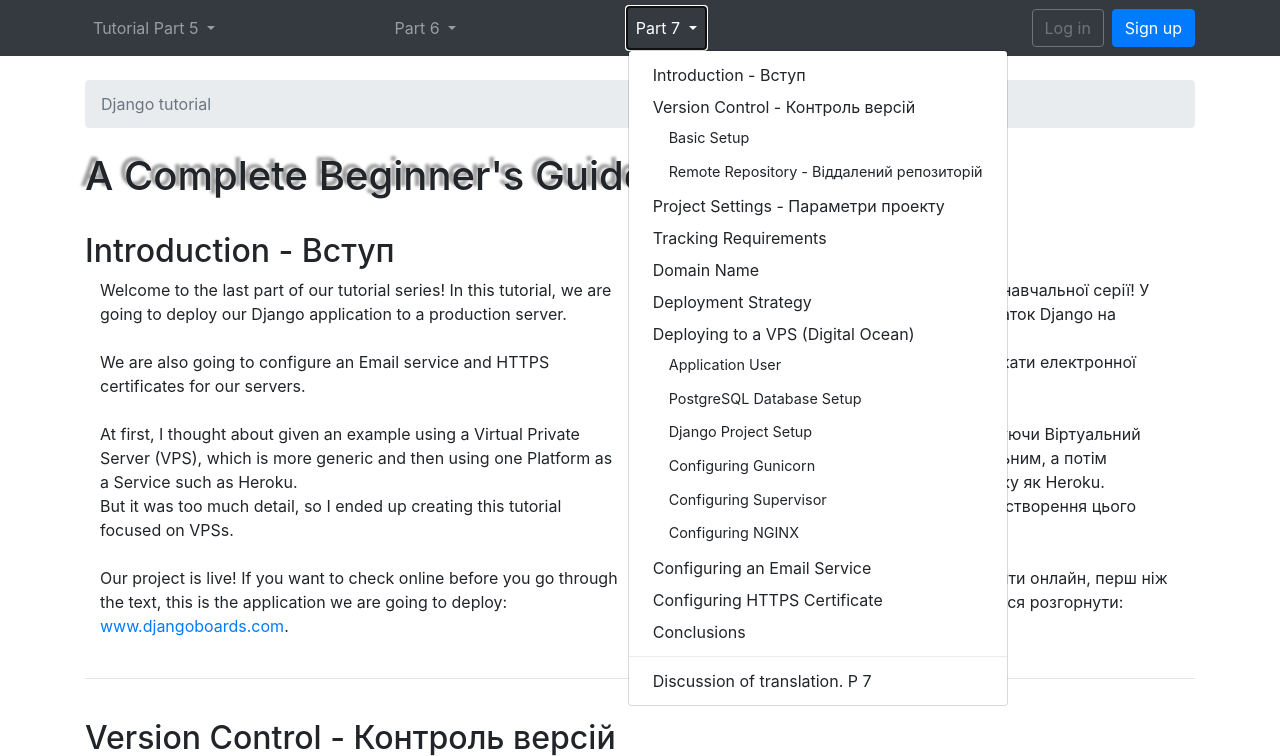
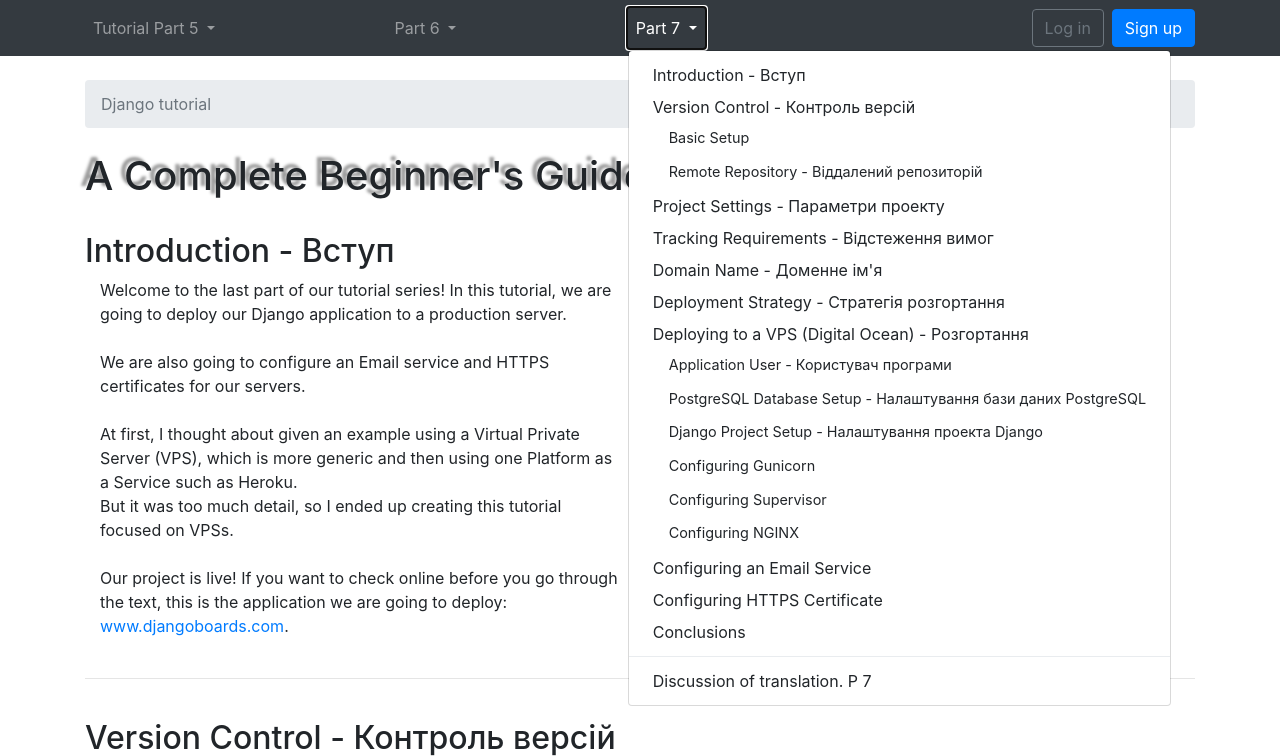
Before and after one commit to ownmir/Compilation, a Django app: page /7/ in a window 1280 px wide, after a click on "Part 7"; the page is wider, and only the part inside the window is pictured. Shown: the top 756 px of that part. Run offline with Django 3.2, Linux system fonts and the light colour scheme; parts of the project's set-up code (start-up, migrations or seed data) failed here and were passed over; some libraries are stand-ins or nearby versions.

Commit message:
ver0.1.5Menu28122018

```diff
--- a/translate_tutor/templates/translate_tutor/trans_tutor7.html
+++ b/translate_tutor/templates/translate_tutor/trans_tutor7.html
@@ -48,16 +48,16 @@
           <a class="dropdown-item" style="padding-left: 2.5rem; font-size: 0.9rem; margin-bottom: 0.25rem"
              href="#RemoteRepository">Remote Repository - Віддалений репозиторій</a>
           <a class="dropdown-item" href="#ProjectSettings">Project Settings - Параметри проекту</a>
-          <a class="dropdown-item" href="#TrackingRequirements">Tracking Requirements</a>
-          <a class="dropdown-item" href="#DomainName">Domain Name</a>
-          <a class="dropdown-item" href="#DeploymentStrategy">Deployment Strategy</a>
-          <a class="dropdown-item" href="#DeployingVPS">Deploying to a VPS (Digital Ocean)</a>
+          <a class="dropdown-item" href="#TrackingRequirements">Tracking Requirements - Відстеження вимог</a>
+          <a class="dropdown-item" href="#DomainName">Domain Name - Доменне ім'я</a>
+          <a class="dropdown-item" href="#DeploymentStrategy">Deployment Strategy - Стратегія розгортання</a>
+          <a class="dropdown-item" href="#DeployingVPS">Deploying to a VPS (Digital Ocean) - Розгортання</a>
           <a class="dropdown-item" style="padding-left: 2.5rem; font-size: 0.9rem; margin-bottom: 0.25rem"
-             href="#ApplicationUser">Application User</a>
+             href="#ApplicationUser">Application User - Користувач програми</a>
           <a class="dropdown-item" style="padding-left: 2.5rem; font-size: 0.9rem; margin-bottom: 0.25rem"
-             href="#PostgreSQLDatabaseSetup">PostgreSQL Database Setup</a>
+             href="#PostgreSQLDatabaseSetup">PostgreSQL Database Setup - Налаштування бази даних PostgreSQL</a>
           <a class="dropdown-item" style="padding-left: 2.5rem; font-size: 0.9rem; margin-bottom: 0.25rem"
-             href="#Django Project Setup">Django Project Setup</a>
+             href="#DjangoProjectSetup">Django Project Setup - Налаштування проекта Django</a>
           <a class="dropdown-item" style="padding-left: 2.5rem; font-size: 0.9rem; margin-bottom: 0.25rem"
              href="#ConfiguringGunicorn">Configuring Gunicorn</a>
           <a class="dropdown-item" style="padding-left: 2.5rem; font-size: 0.9rem; margin-bottom: 0.25rem"
@@ -961,7 +961,7 @@
         </div>
     </div>
     <br>
-    <hr><br>
+    <hr id="TrackingRequirements"><br>
     <H2>Tracking Requirements - Відстеження вимог</H2><br>
     <div class="container">
         <div class="row">
@@ -1039,7 +1039,7 @@
         </code>
     </pre>
     <br>
-    <hr><br>
+    <hr id="DomainName"><br>
     <H2>Domain Name</H2>
     <br>
     <div class="container">
@@ -1092,7 +1092,7 @@
         </div>
     </div>
     <br>
-    <hr><br>
+    <hr id="DeploymentStrategy"><br>
     <H2>Deployment Strategy - Стратегія розгортання</H2><br>
     <div class="container">
         <div class="row">
@@ -1295,7 +1295,7 @@
         </div>
     </div>
     <br>
-    <hr><br>
+    <hr id="DeployingVPS"><br>
     <H2>Deploying to a VPS (Digital Ocean) - Розгортання</H2><br>
     <div class="container">
         <div class="row">
@@ -1510,7 +1510,7 @@
     </div>
     <br>
     <H4>Python 3.6  PostgreSQL  NGINX   Supervisor  Virtualenv</H4><br>
-    <pre class="bg-light">
+    <pre class="bg-light" id="ApplicationUser">
         <code>
             sudo add-apt-repository ppa:deadsnakes/ppa
             sudo apt-get update
@@ -1568,7 +1568,7 @@
         </div>
     </div>
     <br>
-    <pre class="bg-light">
+    <pre class="bg-light" id="PostgreSQLDatabaseSetup">
         <code>
             gpasswd -a boards sudo</code>
     </pre>
@@ -1649,7 +1649,7 @@
         </div>
     </div>
     <br>
-    <pre class="bg-light">
+    <pre class="bg-light" id="DjangoProjectSetup">
         <code>
             exit</code>
     </pre>
```
